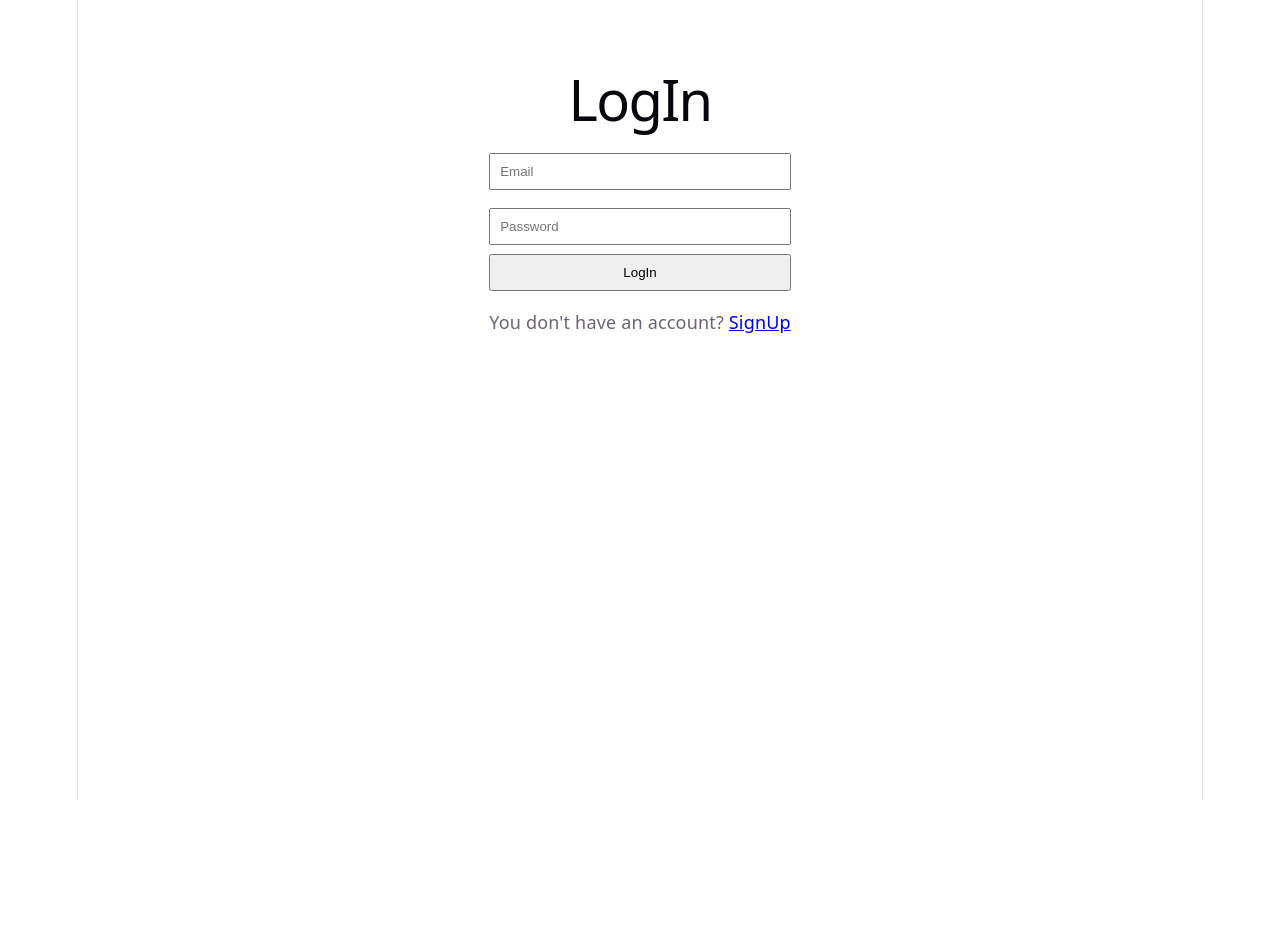
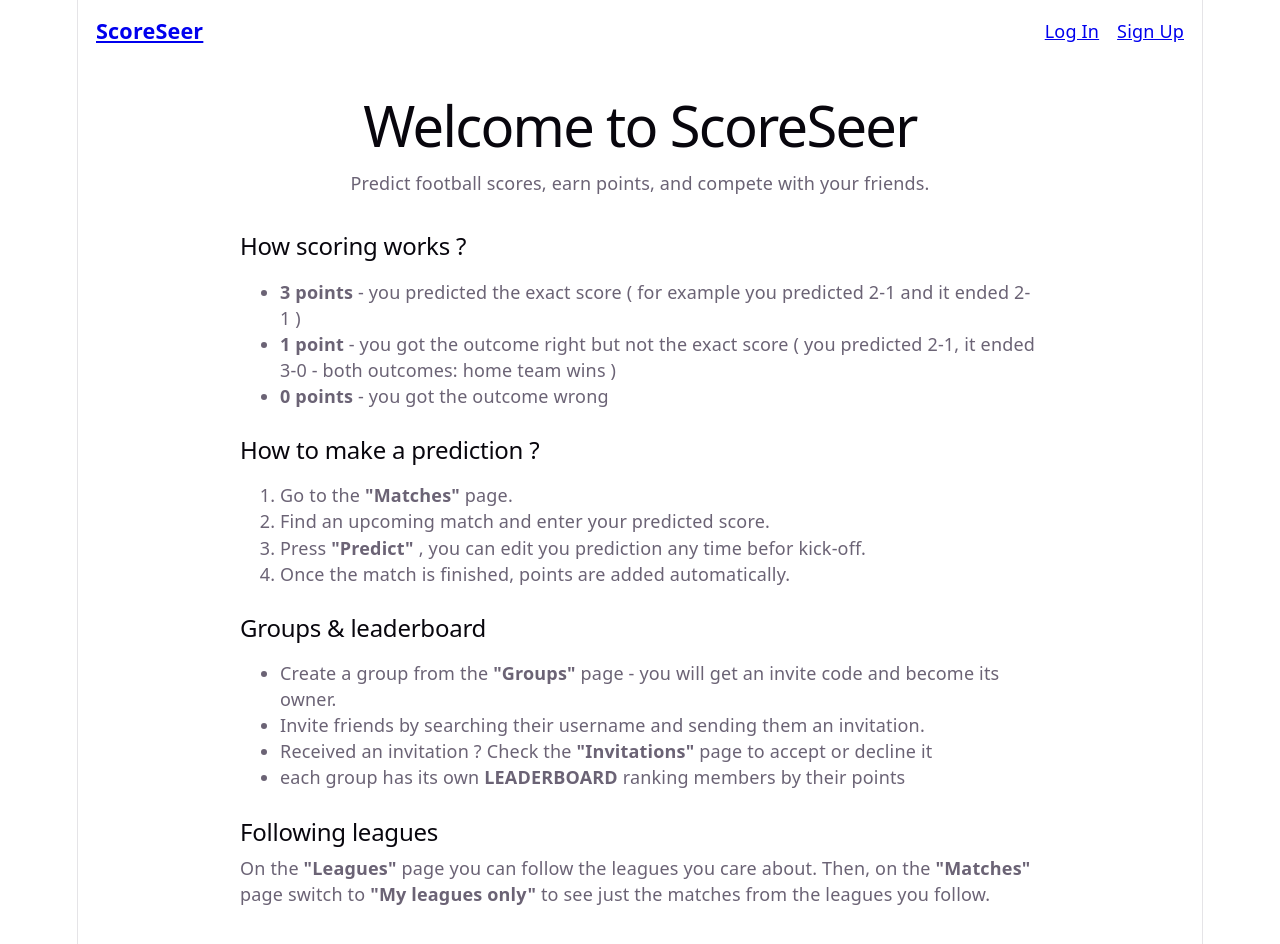
Before and after one commit to HStefan340/ScoreSeer, a React (Vite) app in the folder frontend/: page / in a window 1280 px wide. Before the commit this address led to /login. Shown: the top 944 px of the page. Before the commit the page ends 800 px from the top, so only its background shows below. Built offline with nearby package versions, Linux system fonts and the light colour scheme.

Commit message:
Add public landing page with login ang signup navigation

```diff
--- a/frontend/src/App.css
+++ b/frontend/src/App.css
@@ -182,3 +182,23 @@
     border-right-color: var(--border);
   }
 }
+
+.public-nav
+{
+  display: flex;
+  justify-content: space-between;
+  align-items: center;
+  padding: 1rem;
+}
+
+.public-nav .brand
+{
+  font-weight: bold;
+  font-size: 1.2rem;
+}
+
+.public-nav-buttons
+{
+  display: flex;
+  gap: 1rem;
+}
--- a/frontend/src/App.tsx
+++ b/frontend/src/App.tsx
@@ -17,13 +17,15 @@ function App()
 {
   const { token } = useAuth();
 
-  // Not logged in: only show login / register
+  // Not logged in: show the public landing page + login / register
   if(!token){
   return(
     <BrowserRouter>
 
+    <PublicNav />
     {/* Route definitions */}
     <Routes>
+      <Route path = "/" element = {<HomePage />} />
       <Route path = "/login" element = {<LoginPage />} />
       <Route path = "/register" element = {<RegisterPage />} />
       {/* Any other path redirects to login */}
@@ -62,11 +64,24 @@ function Navigation()
 
   return(
     <nav>
-      <Link to = "/">Home</Link> | <Link to = "/matches">Matches</Link> | <Link to = "/groups">Groups</Link> | <Link to = "/invitations">Invitations</Link> | <Link to = "/my-predictions">My Predictions</Link> | <Link to = "/leagues">Leagues</Link>
+      <Link to = "/"> Home </Link> | <Link to = "/matches"> Matches </Link> | <Link to = "/groups"> Groups </Link> | <Link to = "/invitations"> Invitations </Link> | <Link to = "/my-predictions"> My Predictions </Link> | <Link to = "/leagues"> Leagues </Link>
       {' | '}<span>Hi, {user?.username}</span>
       {' | '}<button onClick = {logout}>LogOut</button>
     </nav>
   );
 }
 
+function PublicNav()
+{
+  return (
+    <nav className = "public-nav">
+      <Link to = "/" className = "brand"> ScoreSeer </Link>
+      <div className = "public-nav-buttons">
+        <Link to = "/login"> Log In </Link>
+        <Link to = "/register"> Sign Up </Link>
+      </div>
+    </nav>
+  );
+}
+
 export default App;
--- /dev/null
+++ b/frontend/src/pages/HomePage.css
@@ -0,0 +1,23 @@
+.home-page
+{
+    padding: 1rem;
+    max-width: 800px;
+    margin: 0 auto;
+}
+
+.home-hero
+{
+    text-align: center;
+    margin-bottom: 2rem;
+}
+
+.home-section
+{
+    text-align: left;
+    margin-bottom: 1.5rem;
+}
+
+.home-section h2
+{
+    margin-bottom: 0.5rem;
+}
--- a/frontend/src/pages/HomePage.tsx
+++ b/frontend/src/pages/HomePage.tsx
@@ -1,9 +1,51 @@
+import './HomePage.css'
+
 function HomePage()
 {
     return(
-        <div>
-            <h1>ScoreSeer</h1>
-            <p>Predict football scores and compete with friends</p>
+        <div className = "home-page">
+            <section className = "home-hero">
+                <h1> Welcome to ScoreSeer </h1>
+                <p> Predict football scores, earn points, and compete with your friends. </p>
+            </section>
+
+            <section className = "home-section">
+                <h2> How scoring works ? </h2>
+                <ul>
+                    <li><strong> 3 points </strong> - you predicted the exact score ( for example you predicted 2-1 and it ended 2-1 )</li>
+                    <li><strong> 1 point </strong> - you got the outcome right but not the exact score ( you predicted 2-1, it ended 3-0 - both outcomes: home team wins )</li>
+                    <li><strong> 0 points </strong> - you got the outcome wrong </li>
+                </ul>
+            </section>
+
+            <section className = " home-section">
+                <h2> How to make a prediction ? </h2>
+                <ol>
+                    <li> Go to the <strong> "Matches" </strong> page. </li>
+                    <li> Find an upcoming match and enter your predicted score. </li>
+                    <li> Press <strong> "Predict" </strong>, you can edit you prediction any time befor kick-off. </li>
+                    <li> Once the match is finished, points are added automatically. </li>
+                </ol>
+            </section>
+
+            <section className = "home-section">
+                <h2> Groups &amp; leaderboard </h2>
+                <ul>
+                    <li> Create a group from the <strong> "Groups" </strong> page - you will get an invite code and become its owner. </li>
+                    <li> Invite friends by searching their username and sending them an invitation. </li>
+                    <li> Received an invitation ? Check the <strong> "Invitations" </strong> page to accept or decline it </li>
+                    <li> each group has its own <strong> LEADERBOARD </strong> ranking members by their points </li>
+                </ul>
+            </section>
+
+            <section className = "home-section">
+                <h2> Following leagues </h2>
+                <p>
+                    On the <strong> "Leagues" </strong> page you can follow the leagues you care about.
+                    Then, on the <strong> "Matches" </strong> page switch to <strong> "My leagues only" </strong> to see just
+                    the matches from the leagues you follow.
+                </p>
+            </section>
         </div>
     );
 }
--- a/frontend/src/pages/LoginPage.tsx
+++ b/frontend/src/pages/LoginPage.tsx
@@ -36,7 +36,7 @@ function LoginPage()
 
     return (
         <div className = "auth-page">
-            <h1>LogIn</h1>
+            <h1>Log In</h1>
             <form className = "auth-form" onSubmit = {handleSubmit}>
                 <div>
                     <input type = "email" placeholder = "Email" value = {email}
@@ -47,10 +47,10 @@ function LoginPage()
                     onChange = {(e) => setPassword(e.target.value)} required />
                 </div>
                 {error && <p className = "auth-error"> {error} </p>}
-                <button type = "submit">LogIn</button>
+                <button type = "submit">Log In</button>
             </form>
             <p className = "auth-switch">
-                You don't have an account? <Link to = "/register">SignUp</Link>
+                You don't have an account? <Link to = "/register">Sign Up</Link>
             </p>
         </div>
     );
--- a/frontend/src/pages/RegisterPage.tsx
+++ b/frontend/src/pages/RegisterPage.tsx
@@ -26,7 +26,7 @@ function RegisterPage()
 
     return(
         <div className = "auth-page">
-            <h1>SignUp</h1>
+            <h1>Sign Up</h1>
             <form className = "auth-form" onSubmit = {handleSubmit}>
                 <div>
                     <input type = "email" placeholder = "Email" value = {email}
@@ -41,10 +41,10 @@ function RegisterPage()
                     onChange = {(e) => setPassword(e.target.value)} required />
                 </div>
                 {error && <p className = "auth-error"> {error} </p>}
-                <button type = "submit">SignUp</button>
+                <button type = "submit">Sign Up</button>
             </form>
             <p className = "auth-switch">
-                Already have an acoount? <Link to = "/login">LogIn</Link>
+                Already have an acoount? <Link to = "/login">Log In</Link>
             </p>
         </div>
     );
```
